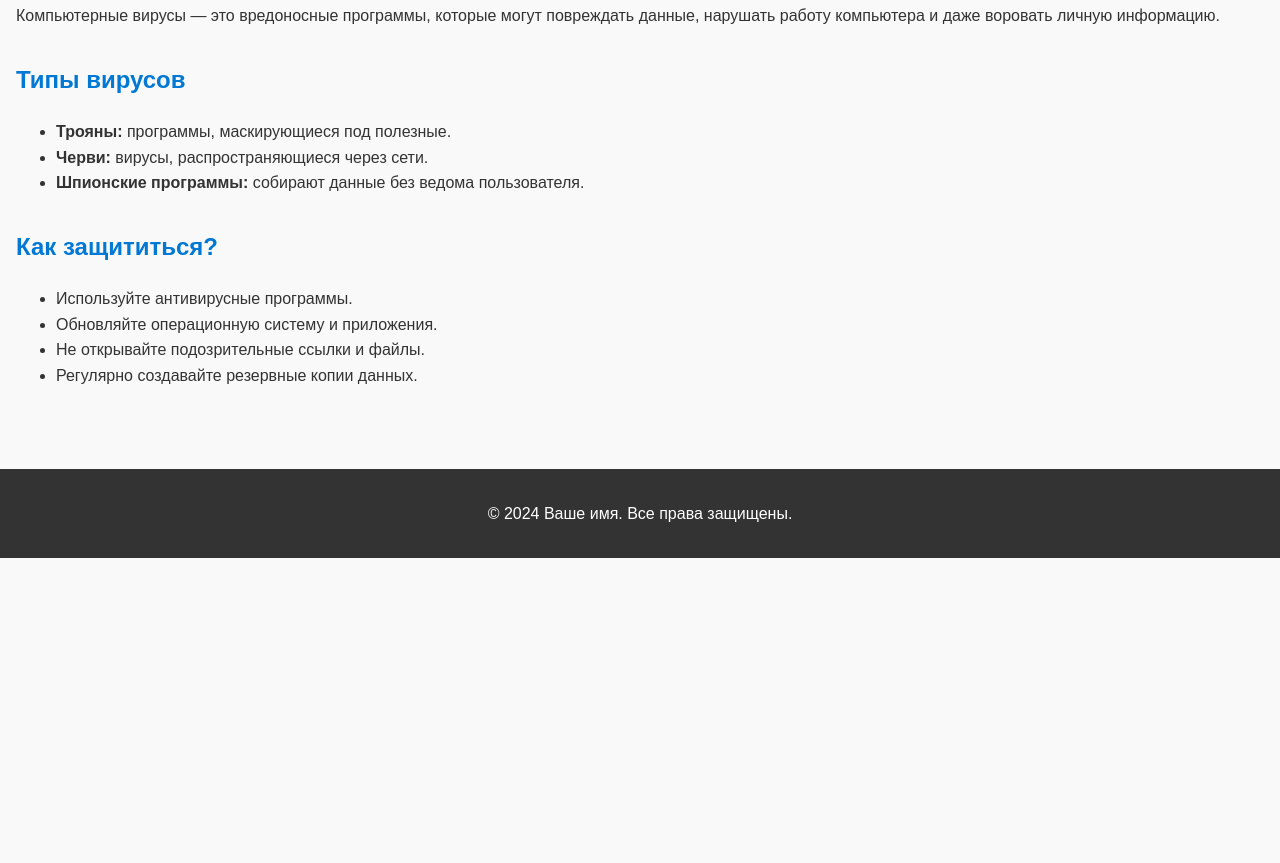
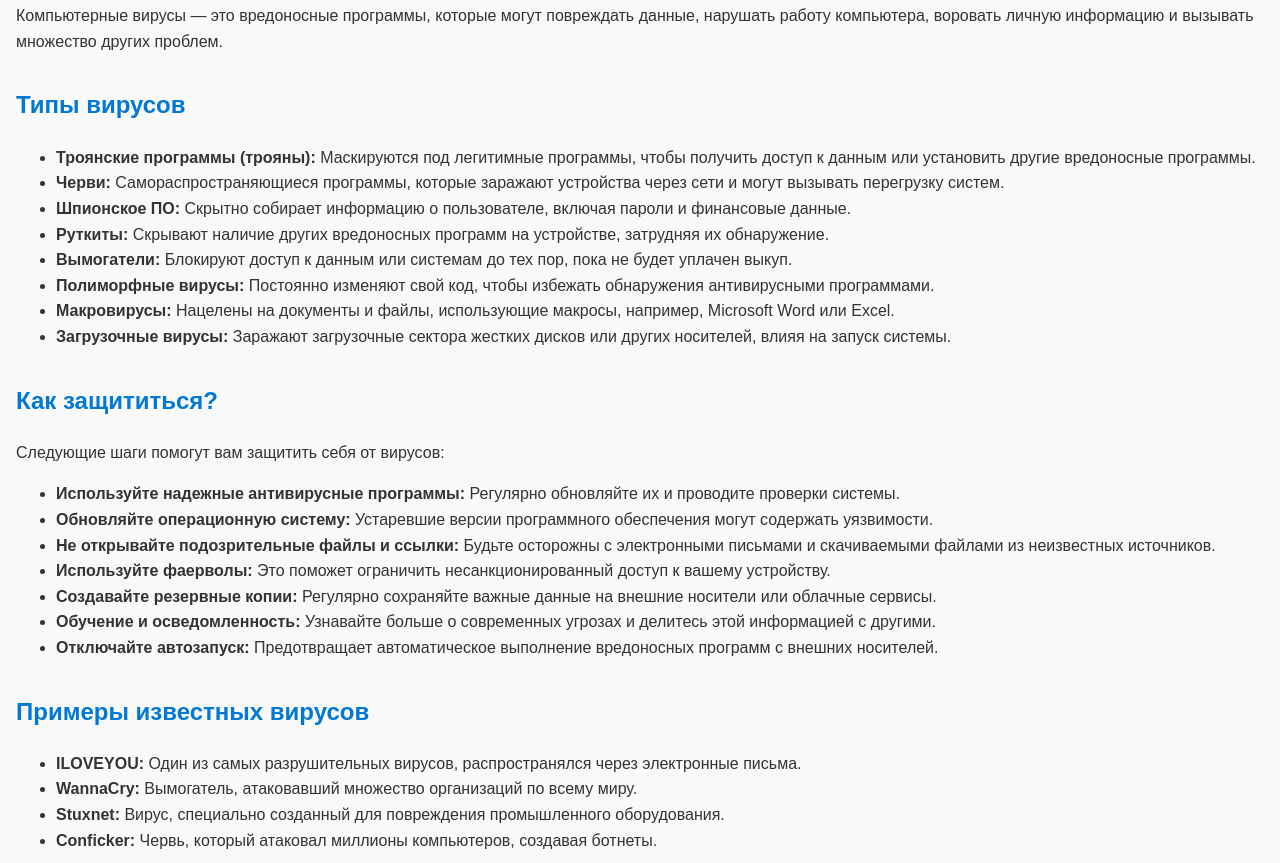
Before and after one commit to Enko3397/IIPFingerAlexandr, a plain HTML site: page index.html in a window 1280 px wide. Shown: the part 217-1080 px from the top of the page. Before the commit the page ends 800 px from the top, so only its background shows below. Drawn offline with Linux system fonts and the light colour scheme.

Commit message:
index.html

```diff
--- a/index.html
+++ b/index.html
@@ -15,25 +15,44 @@
     <main>
         <section id="about-viruses">
             <h2>Что такое компьютерные вирусы?</h2>
-            <p>Компьютерные вирусы — это вредоносные программы, которые могут повреждать данные, нарушать работу компьютера и даже воровать личную информацию.</p>
+            <p>Компьютерные вирусы — это вредоносные программы, которые могут повреждать данные, нарушать работу компьютера, воровать личную информацию и вызывать множество других проблем.</p>
         </section>
 
         <section id="types-of-viruses">
             <h2>Типы вирусов</h2>
             <ul>
-                <li><strong>Трояны:</strong> программы, маскирующиеся под полезные.</li>
-                <li><strong>Черви:</strong> вирусы, распространяющиеся через сети.</li>
-                <li><strong>Шпионские программы:</strong> собирают данные без ведома пользователя.</li>
+                <li><strong>Троянские программы (трояны):</strong> Маскируются под легитимные программы, чтобы получить доступ к данным или установить другие вредоносные программы.</li>
+                <li><strong>Черви:</strong> Самораспространяющиеся программы, которые заражают устройства через сети и могут вызывать перегрузку систем.</li>
+                <li><strong>Шпионское ПО:</strong> Скрытно собирает информацию о пользователе, включая пароли и финансовые данные.</li>
+                <li><strong>Руткиты:</strong> Скрывают наличие других вредоносных программ на устройстве, затрудняя их обнаружение.</li>
+                <li><strong>Вымогатели:</strong> Блокируют доступ к данным или системам до тех пор, пока не будет уплачен выкуп.</li>
+                <li><strong>Полиморфные вирусы:</strong> Постоянно изменяют свой код, чтобы избежать обнаружения антивирусными программами.</li>
+                <li><strong>Макровирусы:</strong> Нацелены на документы и файлы, использующие макросы, например, Microsoft Word или Excel.</li>
+                <li><strong>Загрузочные вирусы:</strong> Заражают загрузочные сектора жестких дисков или других носителей, влияя на запуск системы.</li>
             </ul>
         </section>
 
         <section id="protection">
             <h2>Как защититься?</h2>
+            <p>Следующие шаги помогут вам защитить себя от вирусов:</p>
             <ul>
-                <li>Используйте антивирусные программы.</li>
-                <li>Обновляйте операционную систему и приложения.</li>
-                <li>Не открывайте подозрительные ссылки и файлы.</li>
-                <li>Регулярно создавайте резервные копии данных.</li>
+                <li><strong>Используйте надежные антивирусные программы:</strong> Регулярно обновляйте их и проводите проверки системы.</li>
+                <li><strong>Обновляйте операционную систему:</strong> Устаревшие версии программного обеспечения могут содержать уязвимости.</li>
+                <li><strong>Не открывайте подозрительные файлы и ссылки:</strong> Будьте осторожны с электронными письмами и скачиваемыми файлами из неизвестных источников.</li>
+                <li><strong>Используйте фаерволы:</strong> Это поможет ограничить несанкционированный доступ к вашему устройству.</li>
+                <li><strong>Создавайте резервные копии:</strong> Регулярно сохраняйте важные данные на внешние носители или облачные сервисы.</li>
+                <li><strong>Обучение и осведомленность:</strong> Узнавайте больше о современных угрозах и делитесь этой информацией с другими.</li>
+                <li><strong>Отключайте автозапуск:</strong> Предотвращает автоматическое выполнение вредоносных программ с внешних носителей.</li>
+            </ul>
+        </section>
+
+        <section id="examples">
+            <h2>Примеры известных вирусов</h2>
+            <ul>
+                <li><strong>ILOVEYOU:</strong> Один из самых разрушительных вирусов, распространялся через электронные письма.</li>
+                <li><strong>WannaCry:</strong> Вымогатель, атаковавший множество организаций по всему миру.</li>
+                <li><strong>Stuxnet:</strong> Вирус, специально созданный для повреждения промышленного оборудования.</li>
+                <li><strong>Conficker:</strong> Червь, который атаковал миллионы компьютеров, создавая ботнеты.</li>
             </ul>
         </section>
     </main>
```
